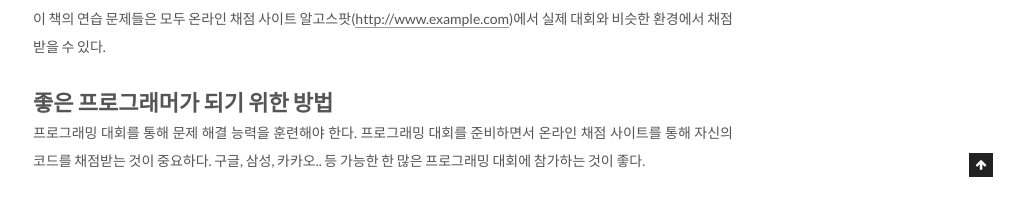
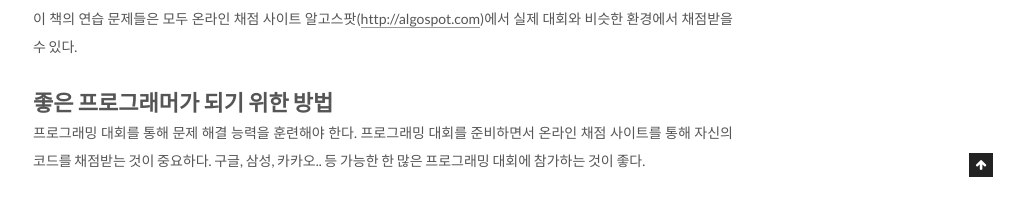
Before and after one commit to groovypark/groovypark.github.io, a Jekyll site: the page built from _posts/2017-09-03-알고리즘-도입.md, in a window 1280 px wide. Shown: the part 823-1025 px from the top of the page, without its empty margins (257-1280 px from the left). Built offline with Jekyll 4.4.1, drawn with Linux system fonts in a browser that asks for light colours; some of the changed lines change nothing that is shown.

Commit message:
Edit url

```diff
--- a/_posts/2017-09-03-알고리즘-도입.md
+++ b/_posts/2017-09-03-알고리즘-도입.md
@@ -11,7 +11,7 @@ tags: algorithm
 
 
 
-이 책의 연습 문제들은 모두 온라인 채점 사이트 알고스팟([http://www.example.com](http://www.example.com){: target="_blank" })에서 실제 대회와 비슷한 환경에서 채점받을 수 있다.
+이 책의 연습 문제들은 모두 온라인 채점 사이트 알고스팟([http://algospot.com](http://algospot.com){: target="_blank" })에서 실제 대회와 비슷한 환경에서 채점받을 수 있다.
 
 
 
```
